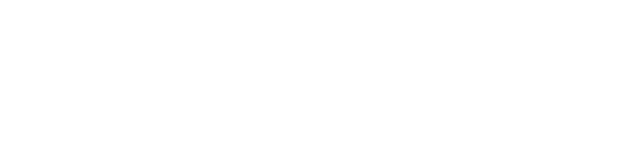
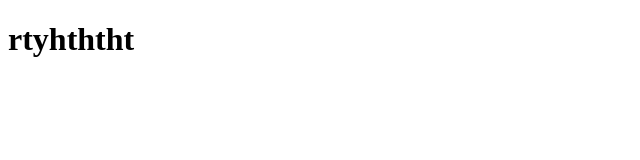
Before and after one commit to AmirAbbas44m/grproject, a plain HTML site: page index.html in a window 1280 px wide. Shown: the whole page, without its empty margins (0-640 px from the left). Drawn offline with Linux system fonts and the light colour scheme.

Commit message:
first update test

```diff
--- a/index.html
+++ b/index.html
@@ -2,7 +2,7 @@
 <html>
 
 <head>
-
+    <title>test</title>
 
 
 
@@ -12,7 +12,7 @@
 
 <body>
 
-
+    <h1>rtyhththt</h1>
 
 
 
```
